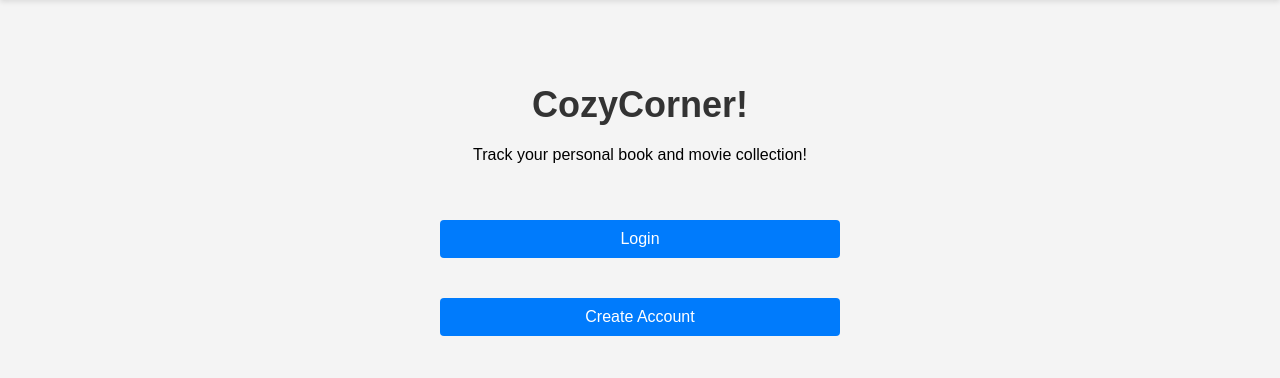
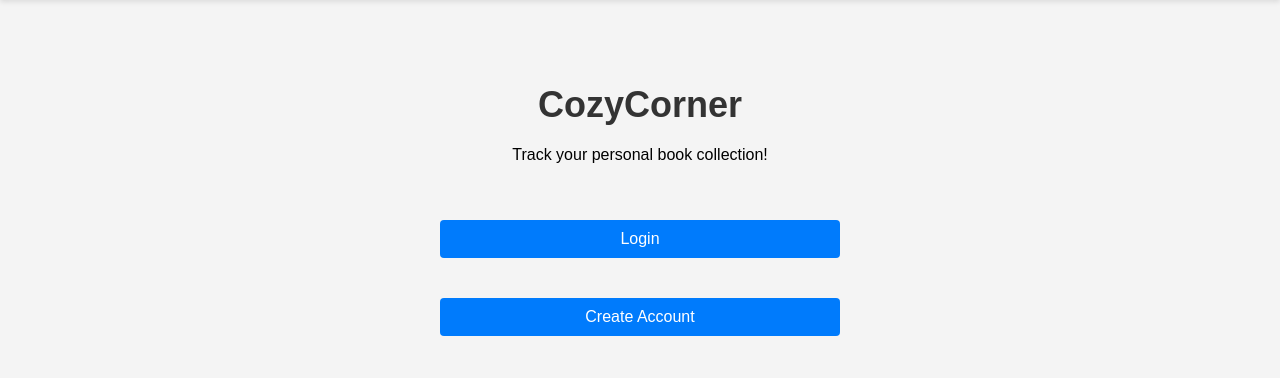
Before and after one commit to LoganPickell/AgileArchitects_ModernSoftwareDevelopment, a Flask app: template templates/home.html in a window 1280 px wide. Shown: the part 42-420 px from the top of the page. Run offline with Flask 3, Linux system fonts and the light colour scheme; the template is opened without the code that fills it, so the values that code supplies are empty.

Commit message:
Home page edit

```diff
--- a/templates/home.html
+++ b/templates/home.html
@@ -3,8 +3,8 @@
 {% block title %}Home{% endblock %}
 
 {% block content %}
-    <h1>CozyCorner!</h1>
-    <p>Track your personal book and movie collection!</p>
+    <h1>CozyCorner</h1>
+    <p>Track your personal book collection!</p>
 <div class="button-container">
     <button onclick="window.location.href='{{ url_for('login') }}'">Login</button>
     <button onclick="window.location.href='{{ url_for('create_account') }}'">Create Account</button>
```
